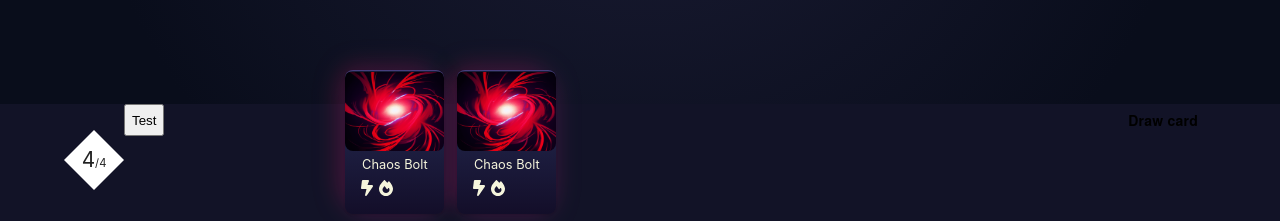
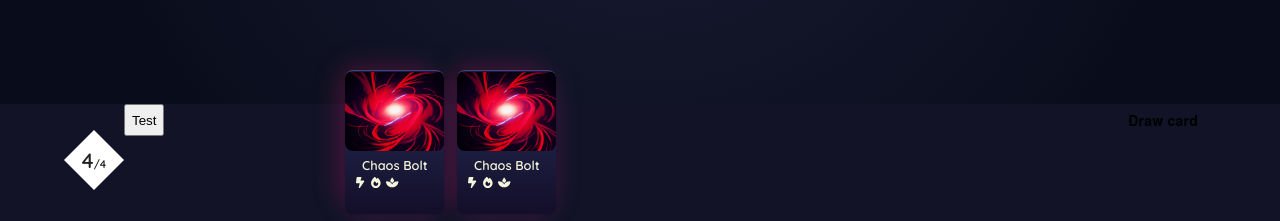
Before and after one commit to SlinkyBMajor/SpiritRealm, a Next.js app: page /game in a window 1280 px wide. Shown: the part 576-797 px from the top of the page. Built offline with nearby package versions, Linux system fonts and the light colour scheme.

Commit message:
changed font

```diff
--- a/components/Card/Card.tsx
+++ b/components/Card/Card.tsx
@@ -10,7 +10,7 @@
   PhysicalCard,
   Tags,
 } from "./styles";
-import { faBoltLightning, faFire } from "@fortawesome/free-solid-svg-icons";
+import { faBoltLightning, faFire, faSpa } from "@fortawesome/free-solid-svg-icons";
 import { TurnStates } from "../../state-machines/turn-machine";
 import { useTurnState } from "../../state-machines/turn-machine/provider";
 import { useSelector } from "@xstate/react";
@@ -40,6 +40,7 @@
       whileHover={{
         scale: 1.4,
         transition: { duration: 0.2 },
+        y: -20,
       }}
       transition={{ duration: 0.4, ease: "easeOut" }}
       dragConstraints={{
@@ -64,6 +65,7 @@
         <Tags>
           <FontAwesomeIcon icon={faBoltLightning} />
           <FontAwesomeIcon icon={faFire} />
+          <FontAwesomeIcon icon={faSpa} />
         </Tags>
       </PhysicalCard>
     </motion.div>
--- a/components/Card/styles.ts
+++ b/components/Card/styles.ts
@@ -88,10 +88,10 @@
     content: "";
     width: 100%;
     overflow: hidden;
-    height: 140px;
+    height: ${cardHeight / 1.8}rem;
     background: inherit;
     filter: blur(8px); /* glow range */
-    opacity: 0.3;
+    opacity: 1;
     mix-blend-mode: lighten; /* lighter (add) can be used as well */
   }
 `;
@@ -108,6 +108,7 @@
 export const Tags = styled.div`
   display: flex;
   padding: 0.5em 1em;
+  font-size: 11px;
   & > * {
     margin-right: 6px;
   }
--- a/styles/globals.css
+++ b/styles/globals.css
@@ -1,3 +1,4 @@
+@import url("https://fonts.googleapis.com/css2?family=Quicksand:wght@600&display=swap");
 /* http://meyerweb.com/eric/tools/css/reset/
    v2.0 | 20110126
    License: none (public domain)
@@ -130,11 +131,12 @@
 body {
   padding: 0;
   margin: 0;
-  font-family: -apple-system, BlinkMacSystemFont, Segoe UI, Roboto, Oxygen,
-    Ubuntu, Cantarell, Fira Sans, Droid Sans, Helvetica Neue, sans-serif;
+  /* font-family: -apple-system, BlinkMacSystemFont, Segoe UI, Roboto, Oxygen,
+    Ubuntu, Cantarell, Fira Sans, Droid Sans, Helvetica Neue, sans-serif; */
   cursor: cell;
   background: #121327;
   color: beige;
+  font-family: 'Quicksand', sans-serif;
 }
 
 a {
```
